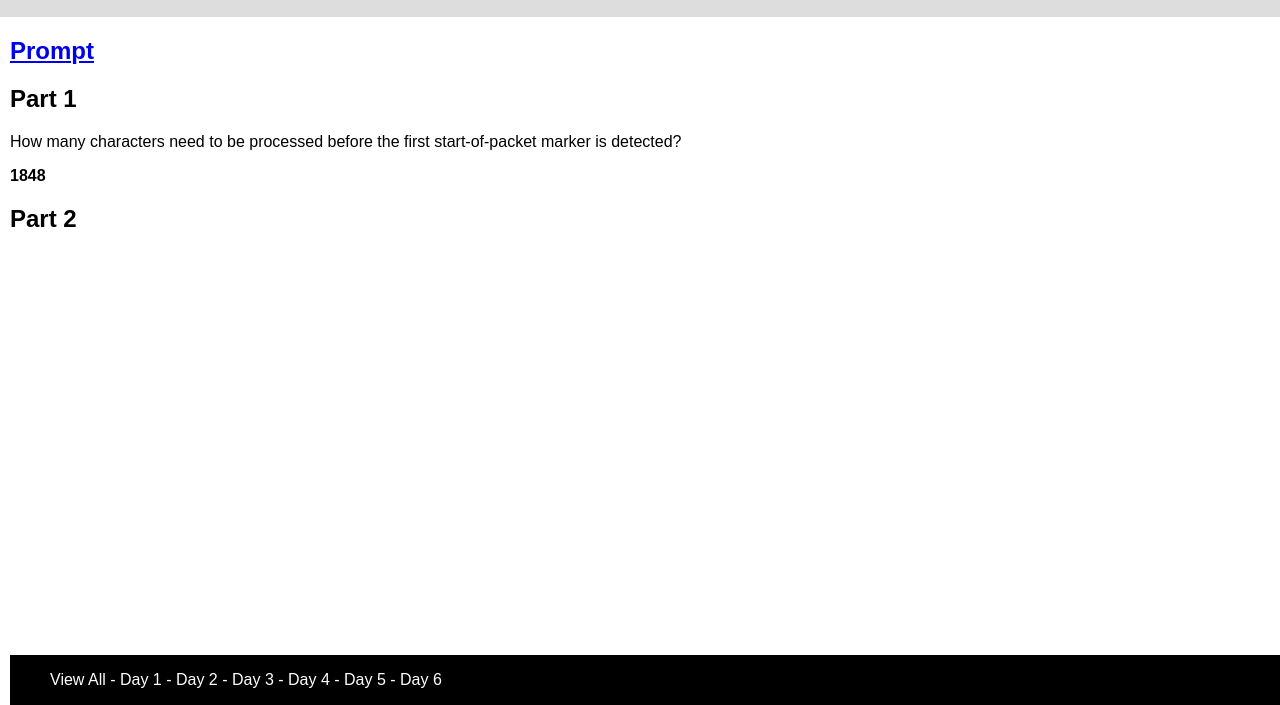
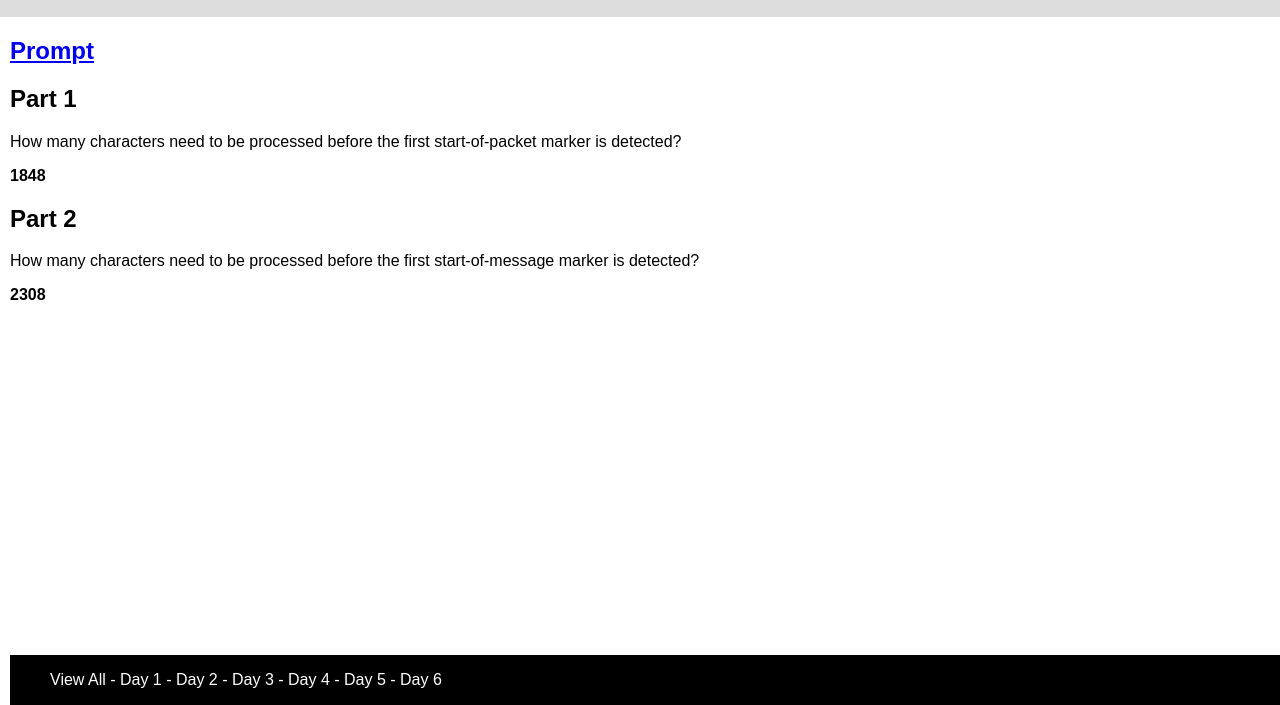
Before and after one commit to erautenberg/adventofcode2022, a website: page public/days/6.html in a window 1280 px wide. Shown: the part 95-800 px from the top of the page. Drawn offline with Linux system fonts and the light colour scheme.

Commit message:
feat(Day6): solution for part 2

```diff
--- a/public/days/6.html
+++ b/public/days/6.html
@@ -17,7 +17,7 @@
   <p class="answer" id="answer1"></p>
 
   <h2>Part 2</h2>
-  <p></p>
+  <p>How many characters need to be processed before the first start-of-message marker is detected?</p>
   <p class="answer" id="answer2"></p>
 
   <footer><ul id="nav"></ul></footer>
--- a/public/src/6.js
+++ b/public/src/6.js
@@ -12,7 +12,7 @@ parseData(DAY6, (input) => {
  * @returns {number}
  */
 function runPart1(input) {
-  return findMarker(input[0].split(''), 4);;
+  return findMarker(input[0].split(''), 4);
 }
 
 /**
@@ -22,7 +22,7 @@ function runPart1(input) {
  * @returns {number}
  */
 function runPart2(input) {
-  return null;
+  return findMarker(input[0].split(''), 14);
 }
 
 /**
```
